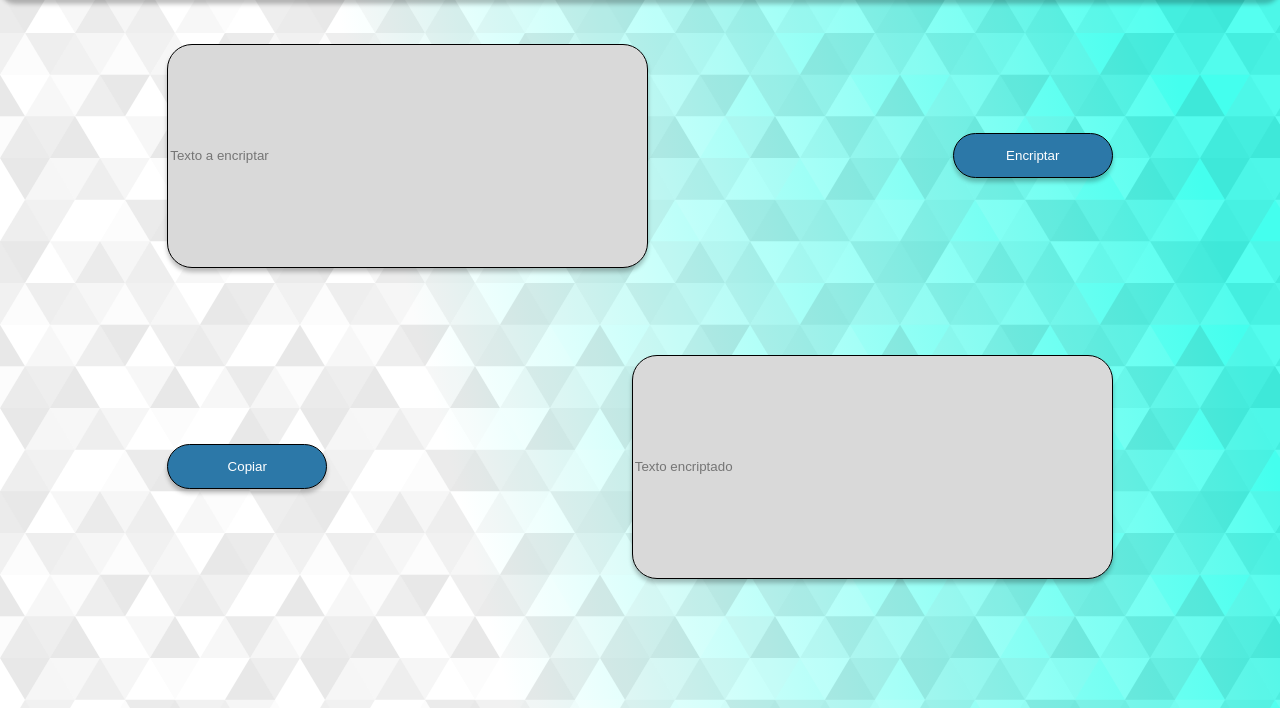
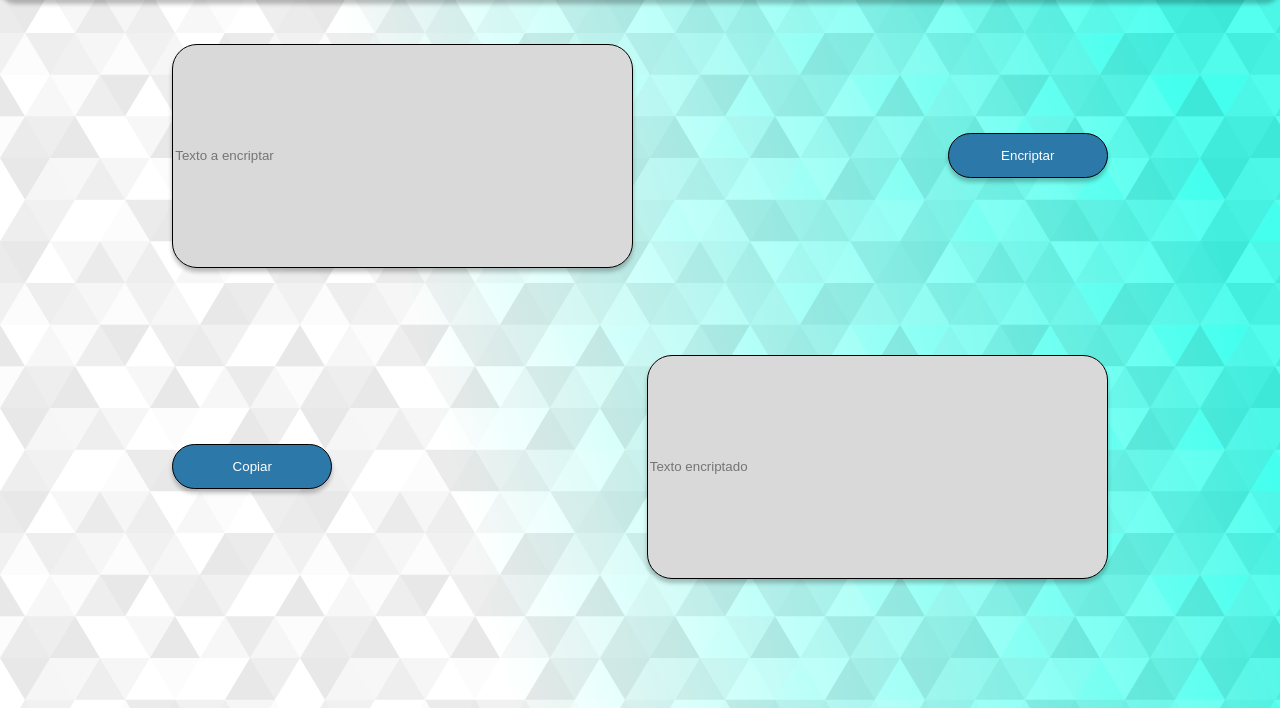
Before and after one commit to DiegowJmz/Frontend-Practice5, a plain HTML site: page index.html in a window 1280 px wide. Shown: the part 92-800 px from the top of the page. Drawn offline with Linux system fonts and the light colour scheme.

Commit message:
Update Style.css

```diff
--- a/Style.css
+++ b/Style.css
@@ -51,7 +51,7 @@ input{
     border: 1px solid #000000;
     box-shadow: 0px 4px 4px rgba(0, 0, 0, 0.25);
     height: 220px;
-    width: 475px;
+    width: 455px;
 }
 
 #box-crip{
@@ -60,7 +60,7 @@ input{
     border: 1px solid #000000;
     box-shadow: 0px 4px 4px rgba(0, 0, 0, 0.25);
     height: 220px;
-    width: 475px;
+    width: 455px;
 }
 
 #contacto{
```
